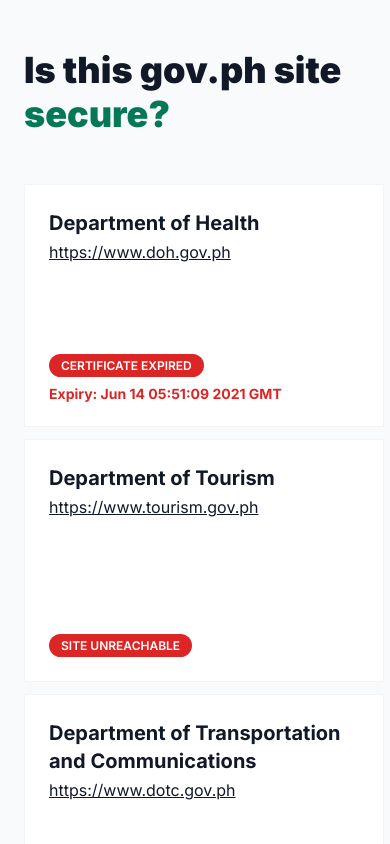
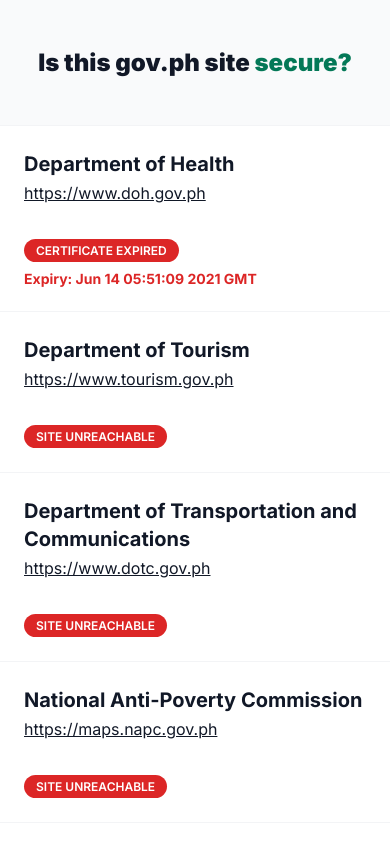
Before and after one commit to arnellebalane/isthisgovphsitesecure.com, a Vue app: page / in a window 390 px wide. Shown: the top 844 px of the page. Built offline with nearby package versions, Linux system fonts and the light colour scheme.

Commit message:
Improve responsiveness on mobile layouts

```diff
--- a/src/components/App.vue
+++ b/src/components/App.vue
@@ -21,4 +21,11 @@ const sortedSites = sortBy(sites, ['status', 'title']);
   gap: 2.4rem;
   padding: 2.4rem;
 }
+
+@media (max-width: 560px) {
+  .Wrapper {
+    padding-left: 0;
+    padding-right: 0;
+  }
+}
 </style>
--- a/src/components/Header.vue
+++ b/src/components/Header.vue
@@ -1,11 +1,11 @@
 <template>
-  <section class="Header">
+  <header class="Header">
     <h1>Is this gov.ph site <span>secure?</span></h1>
-  </section>
+  </header>
 </template>
 
 <style scoped>
-section {
+header {
   padding: 2.4rem 0;
 }
 
@@ -17,4 +17,15 @@ h1 {
 span {
   color: var(--green);
 }
+
+@media (max-width: 560px) {
+  header {
+    padding: 2.4rem 1.2rem;
+  }
+
+  h1 {
+    font-size: 2.4rem;
+    text-align: center;
+  }
+}
 </style>
--- a/src/components/SiteGrid.vue
+++ b/src/components/SiteGrid.vue
@@ -23,4 +23,12 @@ div {
   gap: 1.2rem;
   padding: 0;
 }
+
+@media (max-width: 560px) {
+  div {
+    grid-template-columns: 1fr;
+    grid-auto-rows: min-content;
+    gap: 0;
+  }
+}
 </style>
--- a/src/components/SiteItem.vue
+++ b/src/components/SiteItem.vue
@@ -160,4 +160,24 @@ article.danger time {
   font-weight: 700;
   color: var(--highlight-color);
 }
+
+@media (max-width: 560px) {
+  article {
+    border: none;
+    border-bottom: 1px solid var(--dimmed-200);
+  }
+
+  article:first-child {
+    border-top: 1px solid var(--dimmed-200);
+  }
+
+  article:focus-within,
+  article:hover {
+    box-shadow: inset 0 0 0 4px var(--highlight-color);
+  }
+
+  h2 {
+    font-size: 2rem;
+  }
+}
 </style>
```
